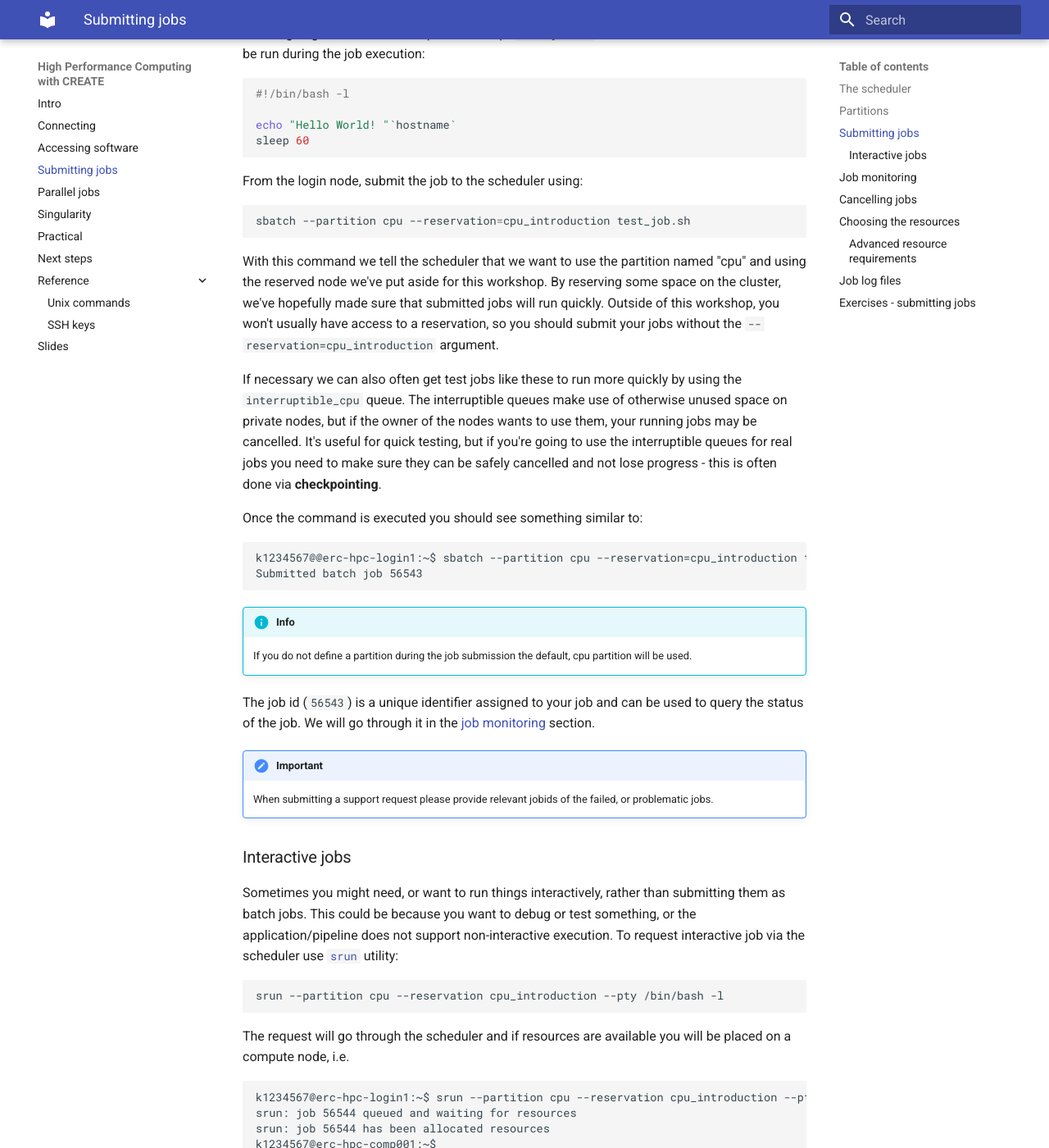
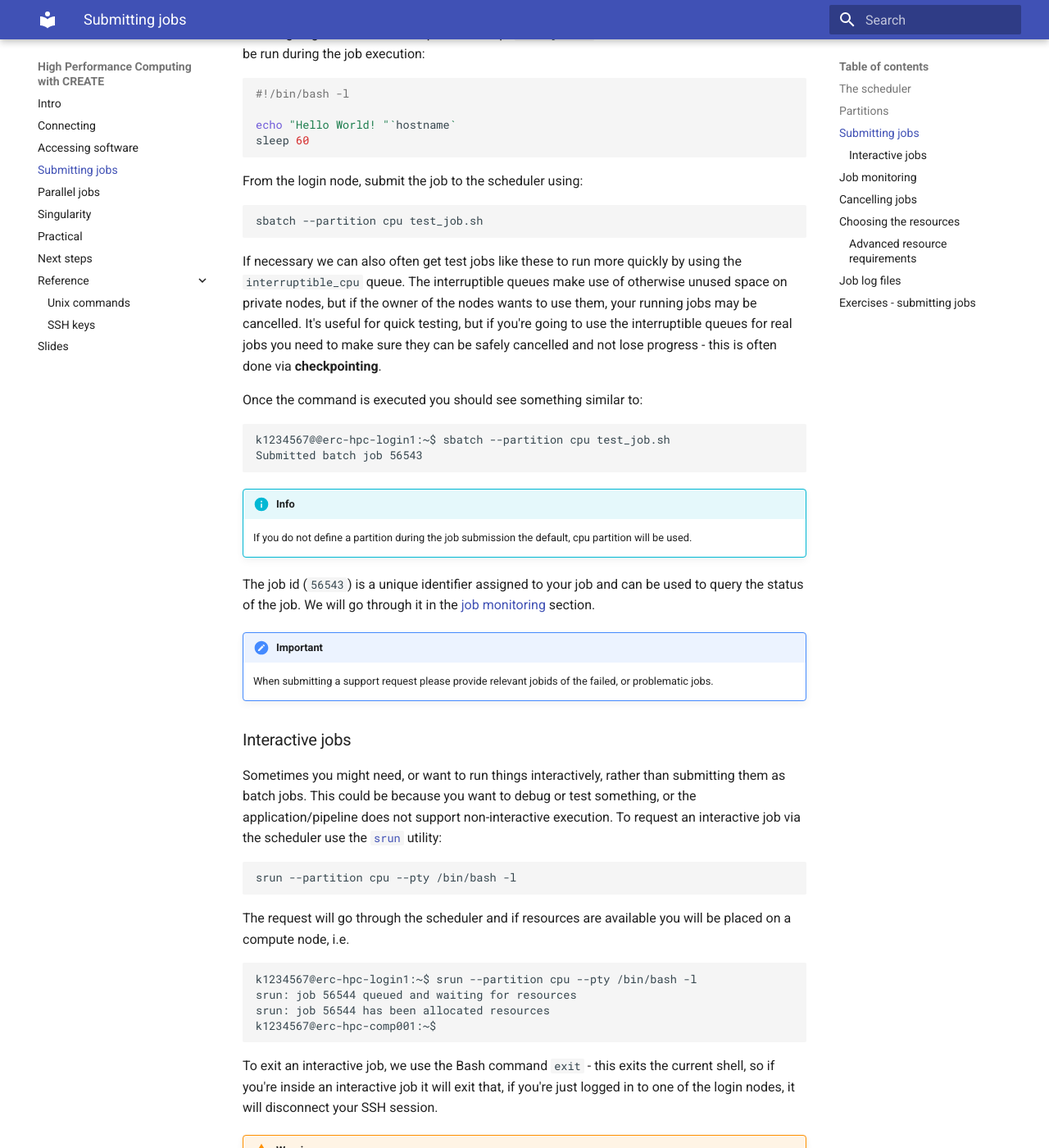
Before and after one commit to kcl-eresearch/High-Performance-Computing-for-Digital-Humanities, an MkDocs documentation site: the page built from docs/submitting_jobs.md, in a window 1280 px wide and 1400 px high, scrolled down 2428 px. Shown: the whole window at 82% size. Built offline with MkDocs 1.6.1 and Material for MkDocs 9.7.7, drawn with Linux system fonts in a browser that asks for light colours; some of the changed text lies outside the part shown.

Commit message:
feat: remove mentions of reservation from 'submitting jobs' section

````diff
--- a/docs/submitting_jobs.md
+++ b/docs/submitting_jobs.md
@@ -83,12 +83,8 @@ sleep 60
 From the login node, submit the job to the scheduler using:
 
 ```bash
-sbatch --partition cpu --reservation=cpu_introduction test_job.sh
+sbatch --partition cpu test_job.sh
 ```
-
-With this command we tell the scheduler that we want to use the partition named "cpu" and using the reserved node we've put aside for this workshop.
-By reserving some space on the cluster, we've hopefully made sure that submitted jobs will run quickly.
-Outside of this workshop, you won't usually have access to a reservation, so you should submit your jobs without the `--reservation=cpu_introduction` argument.
 
 If necessary we can also often get test jobs like these to run more quickly by using the `interruptible_cpu` queue.
 The interruptible queues make use of otherwise unused space on private nodes, but if the owner of the nodes wants to use them, your running jobs may be cancelled.
@@ -97,7 +93,7 @@ It's useful for quick testing, but if you're going to use the interruptible queu
 Once the command is executed you should see something similar to:
 
 ```text
-k1234567@@erc-hpc-login1:~$ sbatch --partition cpu --reservation=cpu_introduction test_job.sh
+k1234567@@erc-hpc-login1:~$ sbatch --partition cpu test_job.sh
 Submitted batch job 56543
 ```
 
@@ -114,17 +110,17 @@ in the [job monitoring](#job-monitoring) section.
 
 Sometimes you might need, or want to run things interactively, rather than submitting them as batch jobs.
 This could be because you want to debug or test something, or the application/pipeline does not support
-non-interactive execution. To request interactive job via the scheduler use [`srun`](https://slurm.schedmd.com/srun.html) utility:
+non-interactive execution. To request an interactive job via the scheduler use the [`srun`](https://slurm.schedmd.com/srun.html) utility:
 
 ```bash
-srun --partition cpu --reservation cpu_introduction --pty /bin/bash -l
+srun --partition cpu --pty /bin/bash -l
 ```
 
 The request will go through the scheduler and if resources are available you will be placed on
 a compute node, i.e.
 
 ```text
-k1234567@erc-hpc-login1:~$ srun --partition cpu --reservation cpu_introduction --pty /bin/bash -l
+k1234567@erc-hpc-login1:~$ srun --partition cpu --pty /bin/bash -l
 srun: job 56544 queued and waiting for resources
 srun: job 56544 has been allocated resources
 k1234567@erc-hpc-comp001:~$
@@ -263,7 +259,7 @@ For a full list of options please see [sbatch](https://slurm.schedmd.com/sbatch.
 You can provide those options as arguments to the `sbatch`, or `srun` commands, i.e.
 
 ```bash
-sbatch --job-name test_job --partition cpu --reservation=cpu_introduction --ntasks 1 --mem 1G --time 0-0:2 test_job.sh
+sbatch --job-name test_job --partition cpu --ntasks 1 --mem 1G --time 0-0:2 test_job.sh
 ```
 
 however that can be time consuming and prone to errors. Luckily you can also define those resource requirements
@@ -277,7 +273,6 @@ will look like:
 #SBATCH --partition=cpu
 #SBATCH --ntasks=1
 #SBATCH --mem=1G
-#SBATCH --reservation=cpu_introduction
 #SBATCH -t 0-0:2 # time (D-HH:MM)
 
 echo "Hello World! "`hostname`
````
